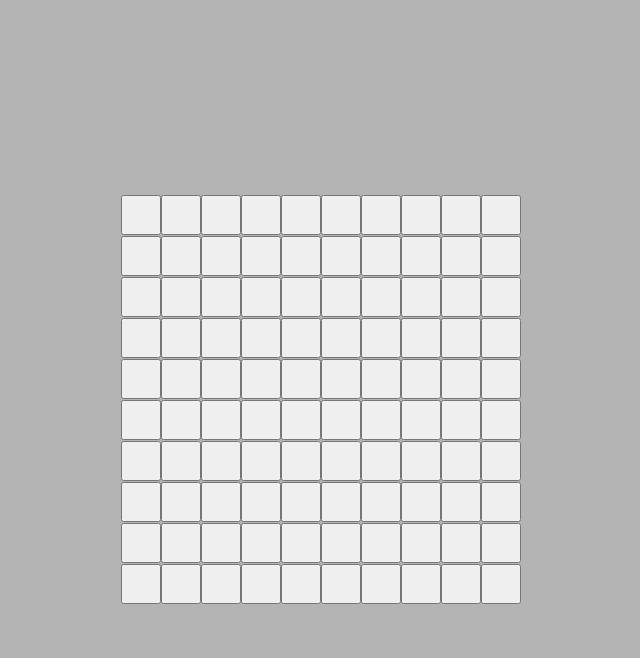
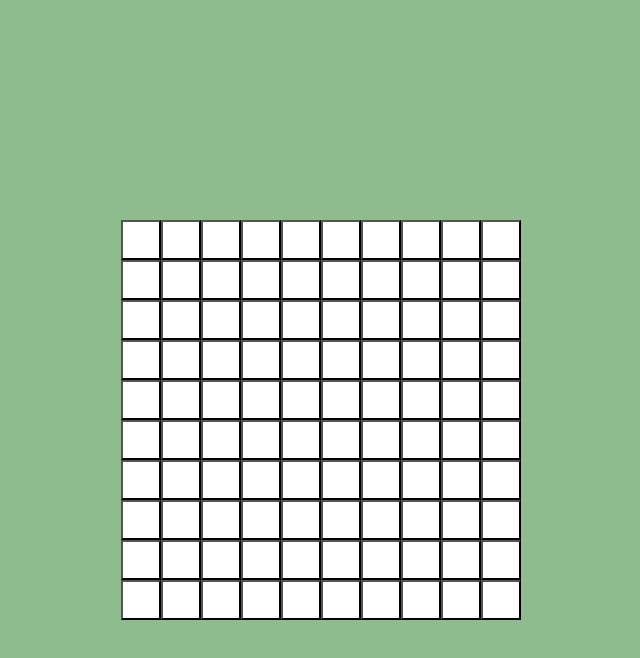
Before and after one commit to iso1216/mine-sweeper, a React (Create React App) app: page / in a window 1280 px wide. Both pictures are taken after a click on the button "簡単". Shown: the top 658 px of the page, without its empty margins (319-959 px from the left). Built offline with nearby package versions, Linux system fonts and the light colour scheme.

Commit message:
cssの変更

```diff
--- a/src/index.css
+++ b/src/index.css
@@ -1,11 +1,9 @@
+
+@import url('https://fonts.googleapis.com/css?family=Noto+Sans+JP');
+
 body {
-  margin: 0;
-  font-family: -apple-system, BlinkMacSystemFont, 'Segoe UI', 'Roboto', 'Oxygen',
-    'Ubuntu', 'Cantarell', 'Fira Sans', 'Droid Sans', 'Helvetica Neue',
-    sans-serif;
-  -webkit-font-smoothing: antialiased;
-  -moz-osx-font-smoothing: grayscale;
-  background-color: rgb(180, 180, 180);
+  margin: 20px;
+  background-color: darkseagreen;
 }
 
 code {
@@ -14,8 +12,18 @@ code {
 }
 
 .box{
+  font-family: 'Noto Sans JP', sans-serif;
+  background: #fff;
+  float: left;
+  line-height: 34px;
+  height: 40px;
+  padding: 0;
+  text-align: center;
   width: 40px;
-  height: 40px;
+}
+
+.box:focus {
+  outline: none;
 }
 
 .App{
@@ -24,3 +32,8 @@ code {
   justify-content: center;
   height: 100vh;
 }
+.board-row:after {
+  clear: both;
+  content: "";
+  display: table;
+}
```
